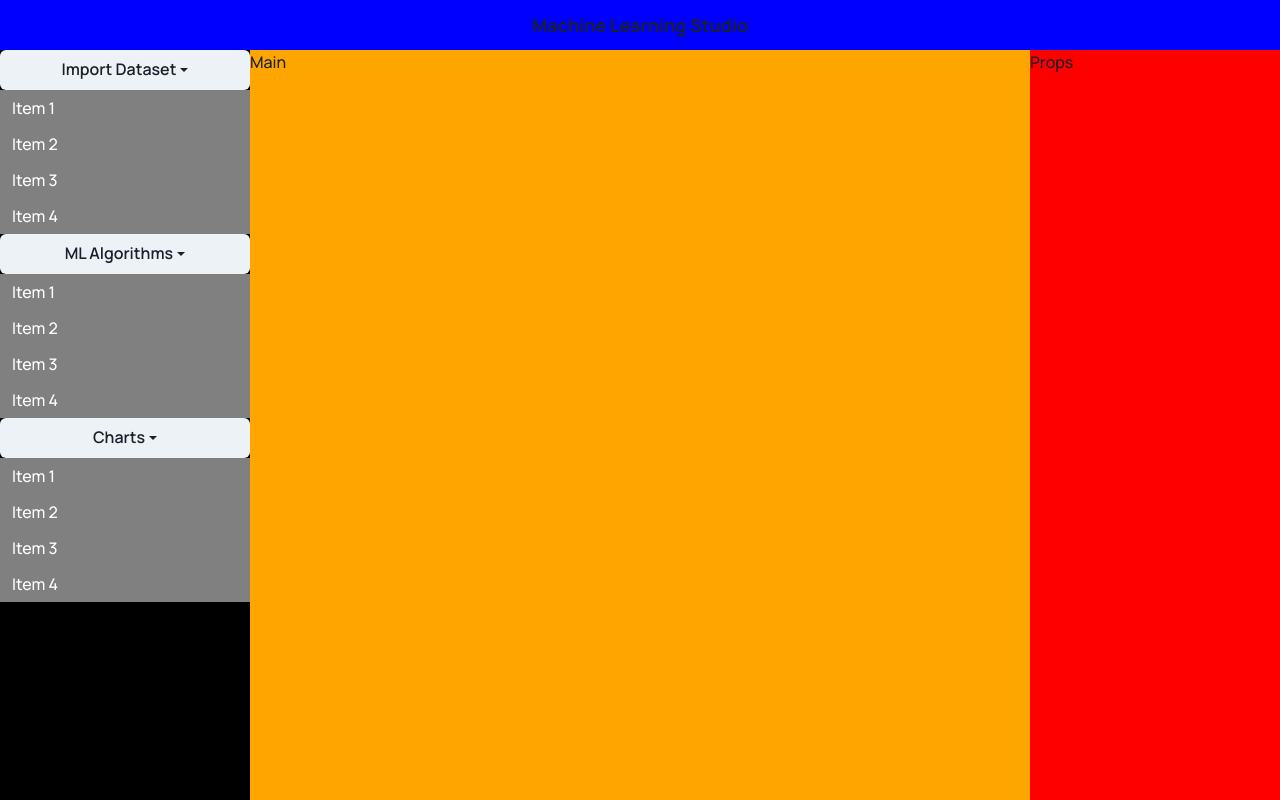
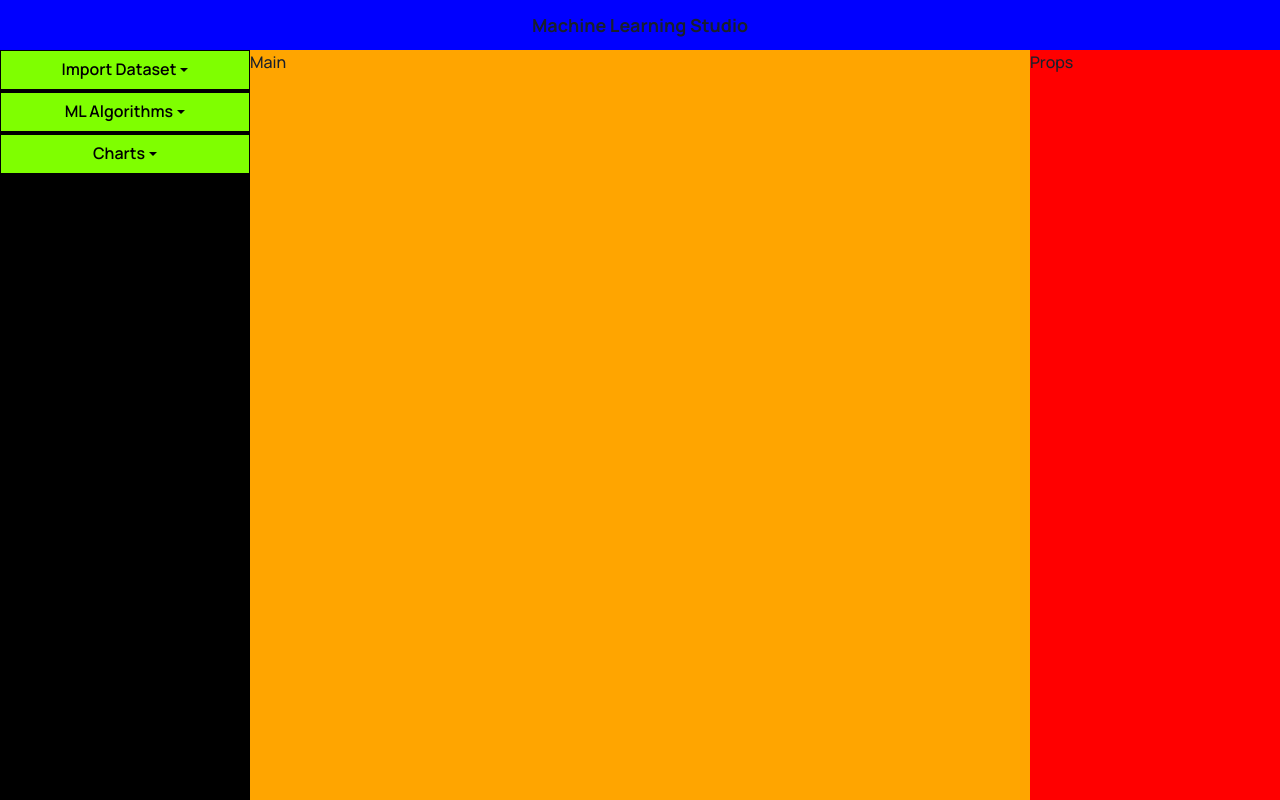
Before and after one commit to pouyam79i/machine-learning-studio, a React (Vite) app in the folder frontend/: page / in a window 1280 px wide. Built offline with nearby package versions, Linux system fonts and the light colour scheme.

Commit message:
building dropdown with animation

```diff
--- a/frontend/src/components/DropDownMenu.tsx
+++ b/frontend/src/components/DropDownMenu.tsx
@@ -1,20 +1,32 @@
 import { Box, Button, Menu, MenuItem } from "@chakra-ui/react";
 import "../style/drop-down-menu.css";
+import { useState } from "react";
 
 interface Props {
   title: String;
 }
 
 const DropDownMenu = ({ title }: Props) => {
+  const [isOpen, setIsOpen] = useState<Boolean>(false);
+
   return (
     <div className="drop-down-menu">
-      <Button className="drop-btn dropdown-toggle">{title}</Button>
-      <Box className="expandable-menu">
+      <Button
+        className="drop-btn dropdown-toggle"
+        onClick={() => {
+          setIsOpen(isOpen ? false : true);
+        }}
+      >
+        {title}
+      </Button>
+      <Box
+        className={"expandable-menu " + (isOpen ? "drop-open" : "drop-close")}
+      >
         <Menu>
           <MenuItem className="menu-item">Item 1</MenuItem>
-          <MenuItem>Item 2</MenuItem>
-          <MenuItem>Item 3</MenuItem>
-          <MenuItem>Item 4</MenuItem>
+          <MenuItem className="menu-item">Item 2</MenuItem>
+          <MenuItem className="menu-item">Item 3</MenuItem>
+          <MenuItem className="menu-item">Item 4</MenuItem>
         </Menu>
       </Box>
     </div>
--- a/frontend/src/style/drop-down-menu.css
+++ b/frontend/src/style/drop-down-menu.css
@@ -11,14 +11,52 @@
   align-items: center;
   flex-direction: row;
   justify-content: space-between;
-  border-radius: 0;
+  border: 1px solid;
+  border-color: black !important;
+  border-radius: 0 !important;
+  background-color: chartreuse !important;
+  color: black !important;
 }
 
 .expandable-menu {
   width: 100%;
   background-color: gray;
+  overflow: hidden;
+  transform-origin: center top;
+  border: 1px solid;
+  border-color: black !important;
 }
 
 .menu-item {
   color: white;
 }
+
+.drop-open {
+  animation: open 0.5s ease-in-out forwards;
+}
+
+@keyframes open {
+  0% {
+    transform: scaleY(0);
+    max-height: 0;
+  }
+  100% {
+    transform: scaleY(1);
+    max-height: fit-content;
+  }
+}
+
+.drop-close {
+  animation: close 0.5s ease-in-out forwards;
+}
+
+@keyframes close {
+  0% {
+    transform: scaleY(1);
+    max-height: fit-content;
+  }
+  100% {
+    transform: scaleY(0);
+    max-height: 0;
+  }
+}
```
